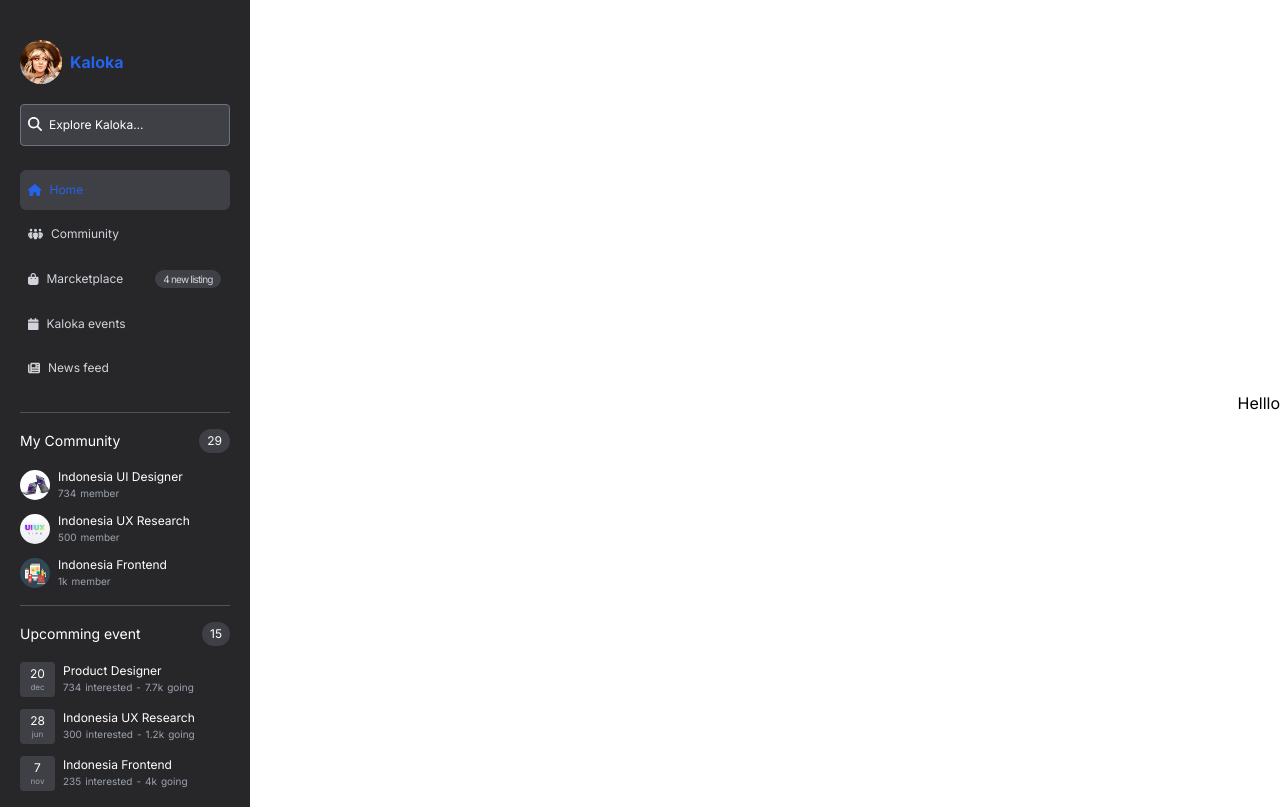
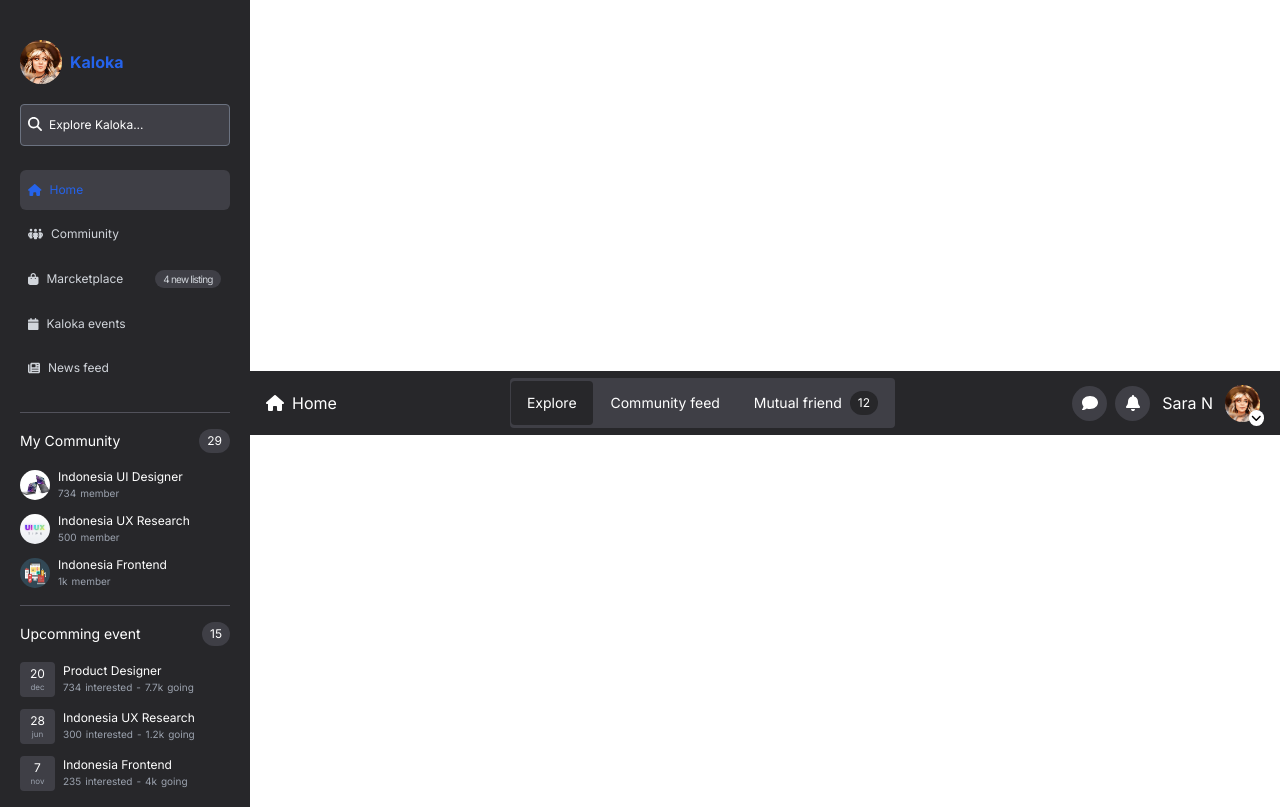
Before and after one commit to CaseoJKL/mern-front, a Next.js app: page /home in a window 1280 px wide. Built offline with nearby package versions, Linux system fonts and the light colour scheme.

Commit message:
Header in Homepage => Header Section  => done

```diff
--- /dev/null
+++ b/src/app/_Components/Home/Navbar.js
@@ -0,0 +1,50 @@
+import profile from "@/app/_Assets/images/profile.jpg";
+import { FontAwesomeIcon } from "@fortawesome/react-fontawesome";
+import {
+  faHome,
+  faBell,
+  faComment,
+  faAngleDown,
+} from "@fortawesome/free-solid-svg-icons";
+import Image from "next/image";
+const Navbar = () => {
+  return (
+    <header className="home_header">
+      <nav>
+        <section>
+          <FontAwesomeIcon className="mr-2" icon={faHome} />
+          <h1>Home</h1>
+        </section>
+        <ul>
+          <li className="activate">
+            <h4>Explore</h4>
+          </li>
+          <li>
+            <h4>Community feed</h4>
+          </li>
+          <li>
+            <h4>Mutual friend</h4>
+            <span>12</span>
+          </li>
+        </ul>
+        <section>
+          <div>
+            <FontAwesomeIcon className="mr-2" icon={faComment} />
+          </div>
+          <div>
+            <FontAwesomeIcon className="mr-2" icon={faBell} />
+          </div>
+          <h2>Sara N</h2>
+          <div className="relative">
+            <Image className="rounded-full" src={profile} alt="" />
+            <FontAwesomeIcon
+              className="mr-2 absolute top-6 -right-1 text-xs px-[2px] py-[2px] cursor-pointer bg-white text-black rounded-full"
+              icon={faAngleDown}
+            />
+          </div>
+        </section>
+      </nav>
+    </header>
+  );
+};
+export default Navbar;
--- a/src/app/_PageContain/Home.js
+++ b/src/app/_PageContain/Home.js
@@ -1,10 +1,13 @@
 import LeftSideBar from "../_Components/Home/LeftSideBar";
+import Navbar from "../_Components/Home/Navbar";
 
 const Home = () => {
   return (
-    <main className="flex justify-between items-center">
+    <main className="flex justify-start items-center">
       <LeftSideBar />
-      <div>Helllo</div>
+      <div className="w-full">
+        <Navbar />
+      </div>
     </main>
   );
 };
--- a/src/app/globals.css
+++ b/src/app/globals.css
@@ -9,9 +9,45 @@
 }
 /* 👆 Global classes */
 
+/* 👇 Start navbar in home page */
+.home_header {
+  @apply text-white bg-zinc-800 border-zinc-600;
+}
+.home_header nav {
+  @apply flex justify-between items-center h-16 px-4;
+}
+.home_header nav > section {
+  @apply flex justify-center items-center;
+}
+.home_header nav > section > div {
+  @apply w-[35px] h-[35px] bg-zinc-700 rounded-full mx-1 flex-row-g cursor-pointer;
+}
+.home_header nav > section > div > svg {
+  @apply m-0;
+}
+.home_header nav > section > h2 {
+  @apply mx-2;
+}
+.home_header nav > ul {
+  @apply flex justify-around items-center bg-zinc-700 rounded text-sm h-[50px] w-[385px];
+}
+.home_header nav > ul > li {
+  @apply flex-row-g  px-4 py-3 rounded cursor-pointer;
+}
+.home_header nav > ul > li > span {
+  @apply bg-zinc-800 rounded-full px-2 py-1 ml-2 text-xs;
+}
+.activate {
+  @apply bg-zinc-800;
+}
+.activate span {
+  @apply !bg-zinc-700;
+}
+/* 👆 End navbar in home page */
+
 /* 👇 Start LeftSideBar in home page */
 .main_LeftSideBar {
-  @apply max-w-[250px] px-5 bg-zinc-800;
+  @apply max-w-[250px] px-5 bg-zinc-800 border-zinc-600;
 }
 /* 👇 Menu Section */
 .main_LeftSideBar-MenuSection {
@@ -90,12 +126,24 @@
   }
 }  */
 
-body {
-  /* color: rgb(var(--foreground-rgb));
-  background: linear-gradient(
-      to bottom,
-      transparent,
-      rgb(var(--background-end-rgb))
-    )
-    rgb(var(--background-start-rgb)); */
+/* Start design Scroll bar */
+::-webkit-scrollbar {
+  width: 5px;
 }
+::-webkit-scrollbar-track {
+  background: #f1f1f1;
+}
+::-webkit-scrollbar-thumb {
+  background: #888;
+}
+::-webkit-scrollbar-thumb:hover {
+  background: #555;
+}
+/* end design Scroll bar */
+
+* {
+  box-sizing: border-box;
+  padding: 0;
+  margin: 0;
+  outline: none;
+}
```
